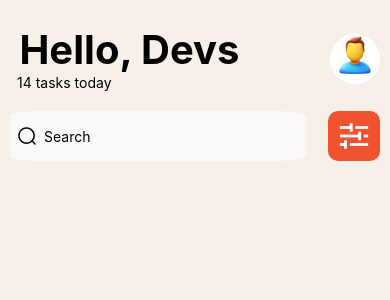
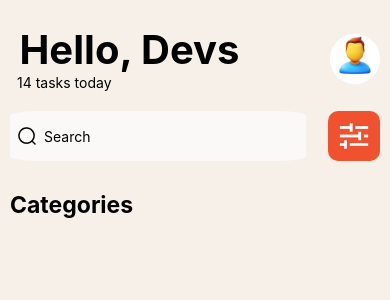
Before and after one commit to favourrr-a/rn-assignment3-11014111, a React Native app: screen / in a window 390 px wide. Shown: the top 300 px of the page. Built offline with nearby package versions, Linux system fonts and the light colour scheme.

Commit message:
Add 'Categories' title

```diff
--- a/components/task-categories/TaskCategories.js
+++ b/components/task-categories/TaskCategories.js
@@ -1,10 +1,12 @@
-import { View } from 'react-native';
+import { View, Text } from 'react-native';
 import { taskCategoriesStyles } from '../../styles/taskCategoriesStyles/taskCategoriesStyles';
 
 export default function TaskCategories(){
     return(
         <View style = {taskCategoriesStyles.taskCategoriesContainer}>
-
+            <Text style = {taskCategoriesStyles.taskCategoriesTitle}>
+                Categories
+            </Text>
         </View>
     )
 }
--- a/styles/taskCategoriesStyles/taskCategoriesStyles.js
+++ b/styles/taskCategoriesStyles/taskCategoriesStyles.js
@@ -3,5 +3,9 @@ import { StyleSheet } from 'react-native';
 export const taskCategoriesStyles = StyleSheet.create({
     taskCategoriesContainer: {
         marginTop: 30,
+    },
+    taskCategoriesTitle: {
+        fontSize: 23,
+        fontWeight: 'bold',
     }
 })
```
